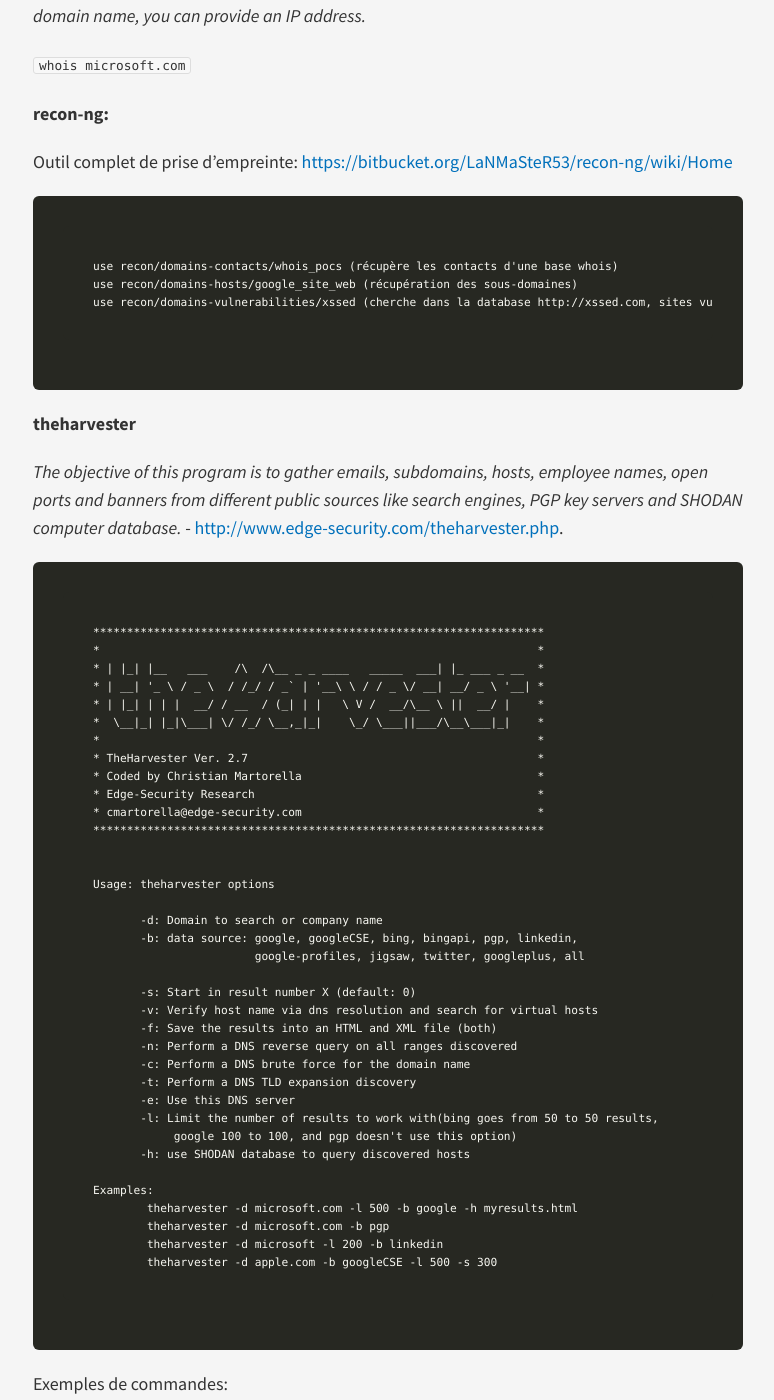
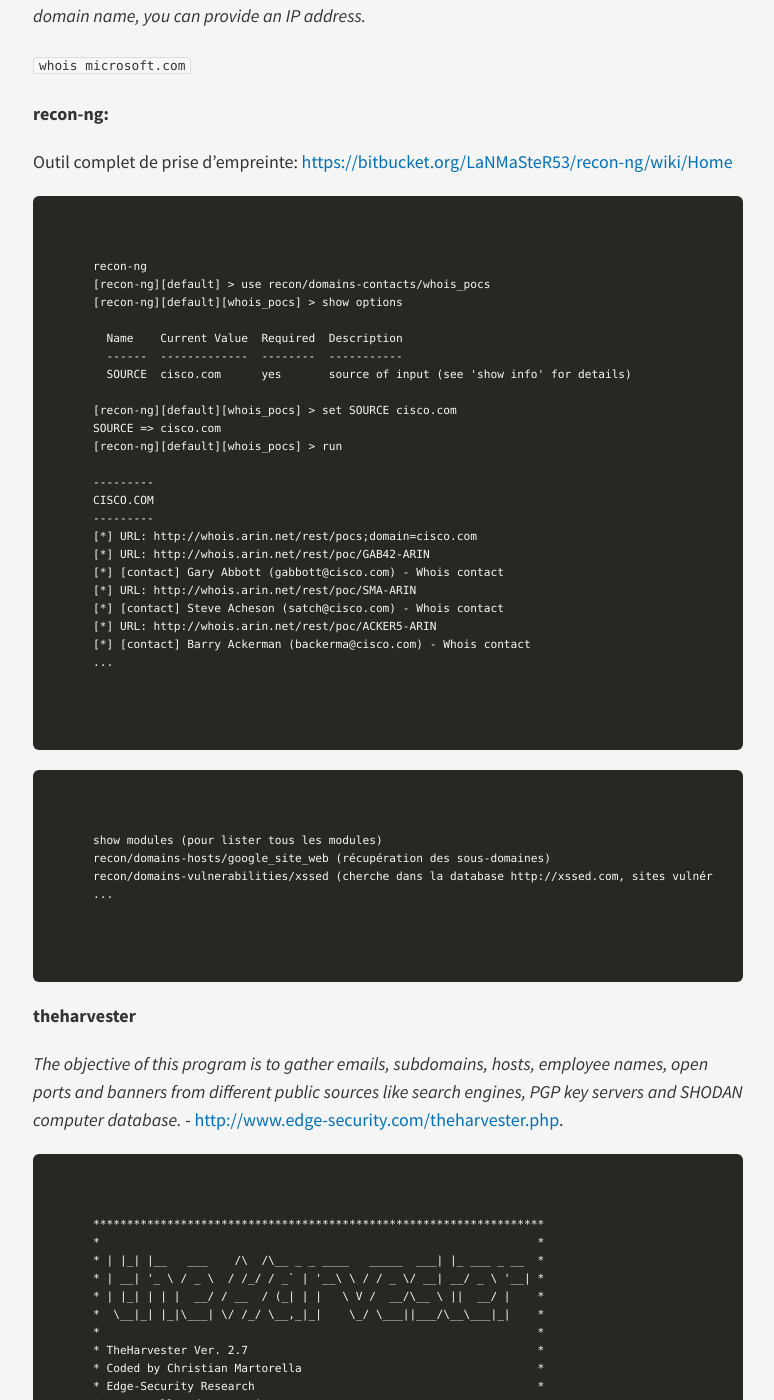
Before and after one commit to phackt/phackt.github.io, a Jekyll site: the page built from _posts/2016-12-05-passive-fingerprinting-netcraft-shodan.markdown, in a window 1280 px wide and 1400 px high, scrolled down 1256 px. Shown: the whole window, without its empty margins (252-1026 px from the left). Built offline with Jekyll 4.4.1, drawn with Linux system fonts in a browser that asks for light colours; nearby versions of some CDN libraries; comment, search, counter and statistics services are not loaded.

Commit message:
update post fingerprinting

````diff
--- a/_posts/2016-12-05-passive-fingerprinting-netcraft-shodan.markdown
+++ b/_posts/2016-12-05-passive-fingerprinting-netcraft-shodan.markdown
@@ -39,9 +39,36 @@ Selon Wikipedia: *Each registrar must maintain a Whois database containing all c
 Outil complet de prise d'empreinte: [https://bitbucket.org/LaNMaSteR53/recon-ng/wiki/Home](https://bitbucket.org/LaNMaSteR53/recon-ng/wiki/Home)
 
 ```
-use recon/domains-contacts/whois_pocs (récupère les contacts d'une base whois)
-use recon/domains-hosts/google_site_web (récupération des sous-domaines)
-use recon/domains-vulnerabilities/xssed (cherche dans la database http://xssed.com, sites vulnérables au XSS)
+recon-ng
+[recon-ng][default] > use recon/domains-contacts/whois_pocs
+[recon-ng][default][whois_pocs] > show options
+
+  Name    Current Value  Required  Description
+  ------  -------------  --------  -----------
+  SOURCE  cisco.com      yes       source of input (see 'show info' for details)
+
+[recon-ng][default][whois_pocs] > set SOURCE cisco.com
+SOURCE => cisco.com
+[recon-ng][default][whois_pocs] > run
+
+---------
+CISCO.COM
+---------
+[*] URL: http://whois.arin.net/rest/pocs;domain=cisco.com
+[*] URL: http://whois.arin.net/rest/poc/GAB42-ARIN
+[*] [contact] Gary Abbott (gabbott@cisco.com) - Whois contact
+[*] URL: http://whois.arin.net/rest/poc/SMA-ARIN
+[*] [contact] Steve Acheson (satch@cisco.com) - Whois contact
+[*] URL: http://whois.arin.net/rest/poc/ACKER5-ARIN
+[*] [contact] Barry Ackerman (backerma@cisco.com) - Whois contact
+...
+```
+
+```
+show modules (pour lister tous les modules)
+recon/domains-hosts/google_site_web (récupération des sous-domaines)
+recon/domains-vulnerabilities/xssed (cherche dans la database http://xssed.com, sites vulnérables au XSS)
+...
 ```
 
 **theharvester**
````
